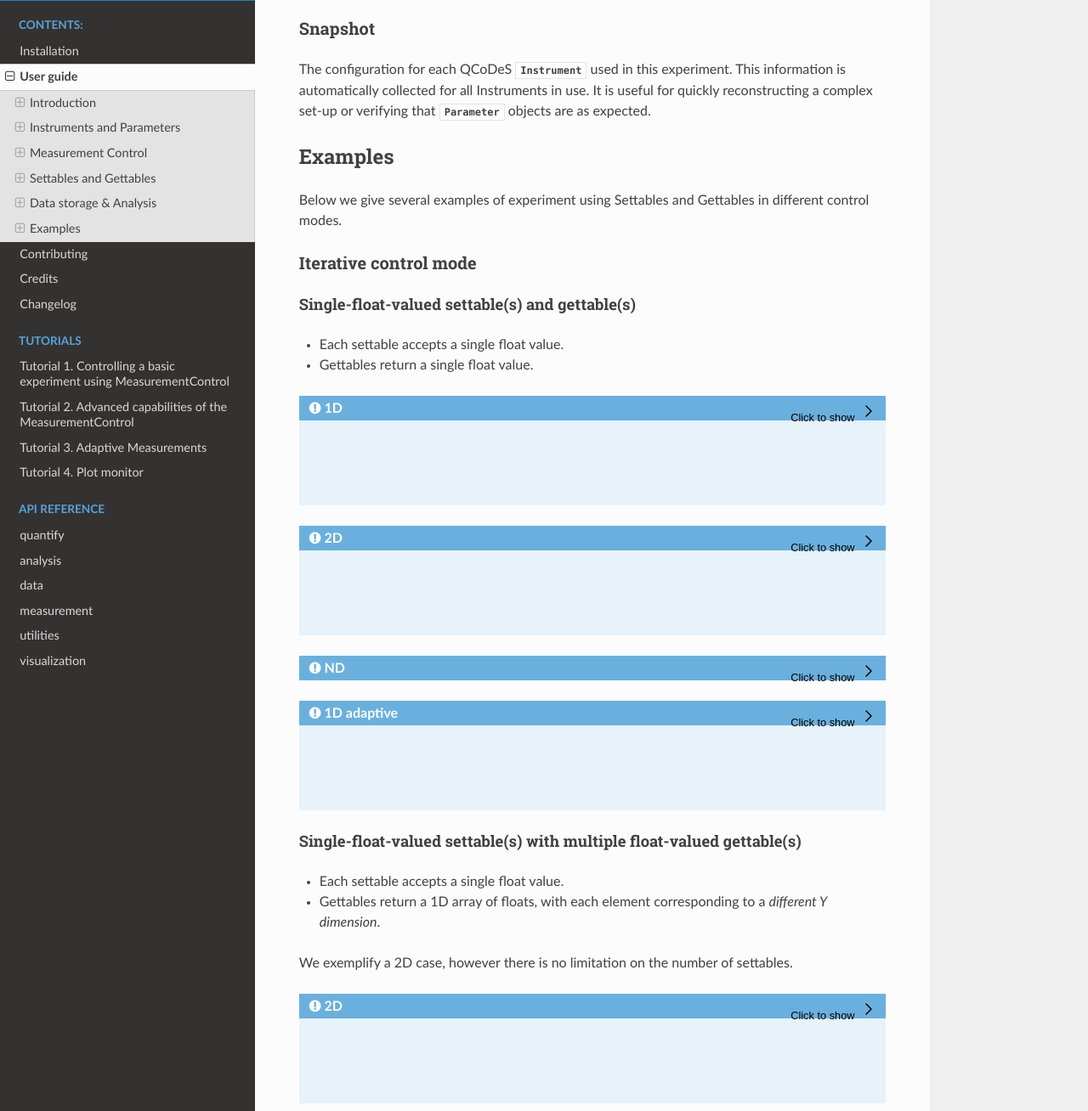
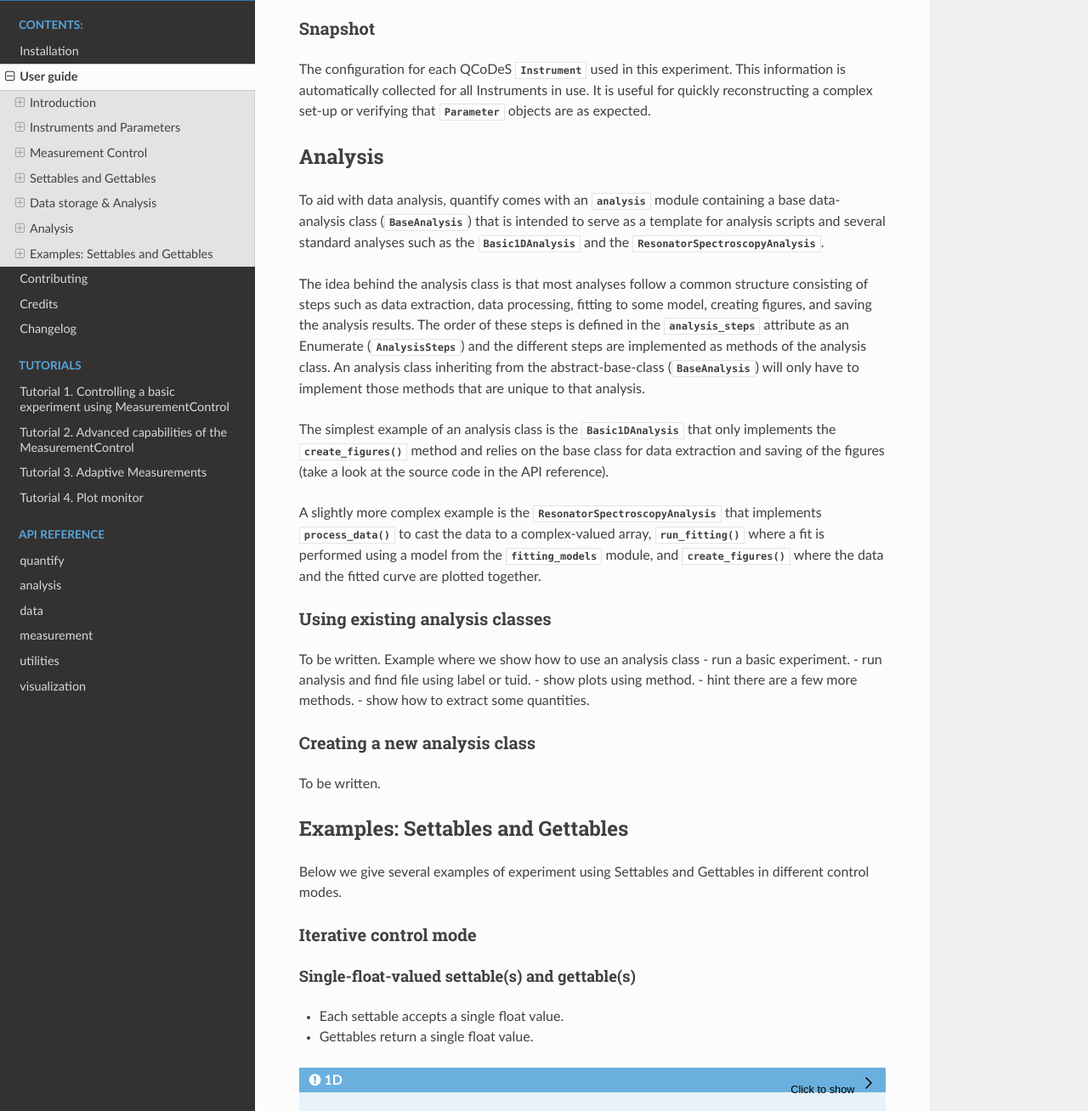
Before and after one commit to quantify-os/quantify-core, a Sphinx documentation site: the page built from docs/usage.rst, in a window 1280 px wide and 1400 px high, scrolled down 7395 px, cut to the strip 92-1400 px from the top of the window. Shown: the whole strip at 85% size. Built offline with Sphinx 7.4.7 and the Read the Docs theme 2.0.0, drawn with Linux system fonts in a browser that asks for light colours; cross-references to code outside the pages are shown as plain code; some of the changed text lies outside the part shown.

Commit message:
docs for analysis class

```diff
--- a/docs/api_reference.rst
+++ b/docs/api_reference.rst
@@ -10,6 +10,9 @@ quantify
 
 analysis
 =============
+
+.. automodule:: quantify.analysis
+    :members:
 
 base_analysis
 -------------
--- a/docs/usage.rst
+++ b/docs/usage.rst
@@ -152,7 +152,7 @@ The size of these batches is automatically calculated but usually dependent on r
 
 Control mode is detected automatically based on the `.batched` attribute of the settable(s) and gettable(s); this is expanded upon in subsequent sections.
 
-.. note:: All gettables must have the same value for the `.batched` attribute. Only when all gettables have `.batched=True`, settables are allowed to have mixed `.batched` attribute (e.g. `settable_A.batched=True`, `settable_B.batched=False`).
+.. note:: All gettables must have the same value for the `.batched` attribute. Only when all gettables have `.batched=True`, settables are allowed to have mixed `.batched` attribute (e.g., `settable_A.batched=True`, `settable_B.batched=False`).
 
 
 Settables and Gettables
@@ -288,7 +288,7 @@ Data Directory
 The top level directory in the file system where output is saved to.
 This directory can be controlled using the :meth:`~quantify.data.handling.get_datadir` and :meth:`~quantify.data.handling.set_datadir` functions.
 
-We recommend to change the default directory when starting the python kernel (after importing Quantify); and to settle for a single common data directory for all notebooks/experiments within your measurement setup/PC (e.g. *D:\Data*).
+We recommend to change the default directory when starting the python kernel (after importing Quantify); and to settle for a single common data directory for all notebooks/experiments within your measurement setup/PC (e.g., *D:\\Data*).
 
 Quantify provides utilities to find/search and extract data, which expects all your experiment containers to be located within the same directory (under the corresponding date subdirectory).
 
@@ -393,8 +393,42 @@ The configuration for each QCoDeS :class:`~qcodes.instrument.base.Instrument` us
 It is useful for quickly reconstructing a complex set-up or verifying that :class:`~qcodes.instrument.parameter.Parameter` objects are as expected.
 
 
-Examples
-==================================
+Analysis
+========
+
+To aid with data analysis, quantify comes with an :mod:`~quantify.analysis` module containing a base data-analysis class (:class:`~quantify.analysis.base_analysis.BaseAnalysis`) that is intended to serve as a template for analysis scripts and several standard analyses such as the :class:`~quantify.analysis.base_analysis.Basic1DAnalysis` and the :class:`~quantify.analysis.spectroscopy_analysis.ResonatorSpectroscopyAnalysis`.
+
+The idea behind the analysis class is that most analyses follow a common structure consisting of steps such as data extraction, data processing, fitting to some model, creating figures, and saving the analysis results.
+The order of these steps is defined in the :attr:`~quantify.analysis.base_analysis.BaseAnalysis.analysis_steps` attribute as an Enumerate (:class:`~quantify.analysis.base_analysis.AnalysisSteps`) and the different steps are implemented as methods of the analysis class.
+An analysis class inheriting from the abstract-base-class (:class:`~quantify.analysis.base_analysis.BaseAnalysis`) will only have to implement those methods that are unique to that analysis.
+
+The simplest example of an analysis class is the :class:`~quantify.analysis.base_analysis.Basic1DAnalysis` that only implements the :meth:`~quantify.analysis.base_analysis.Basic1DAnalysis.create_figures` method and relies on the base class for data extraction and saving of the figures (take a look at the source code in the API reference).
+
+A slightly more complex example is the :class:`~quantify.analysis.spectroscopy_analysis.ResonatorSpectroscopyAnalysis` that implements :meth:`~quantify.analysis.spectroscopy_analysis.ResonatorSpectroscopyAnalysis.process_data` to cast the data to a complex-valued array, :meth:`~quantify.analysis.spectroscopy_analysis.ResonatorSpectroscopyAnalysis.run_fitting` where a fit is performed using a model from the :mod:`~quantify.analysis.fitting_models` module, and :meth:`~quantify.analysis.spectroscopy_analysis.ResonatorSpectroscopyAnalysis.create_figures` where the data and the fitted curve are plotted together.
+
+
+Using existing analysis classes
+-------------------------------
+
+To be written.
+Example where we show how to use an analysis class
+- run a basic experiment.
+- run analysis and find file using label or tuid.
+- show plots using method.
+- hint there are a few more methods.
+- show how to extract some quantities.
+
+
+Creating a new analysis class
+-----------------------------
+
+To be written.
+
+
+
+
+Examples: Settables and Gettables
+=================================
 Below we give several examples of experiment using Settables and Gettables in different control modes.
 
 
```
Also changed, not shown: 2 other files.
